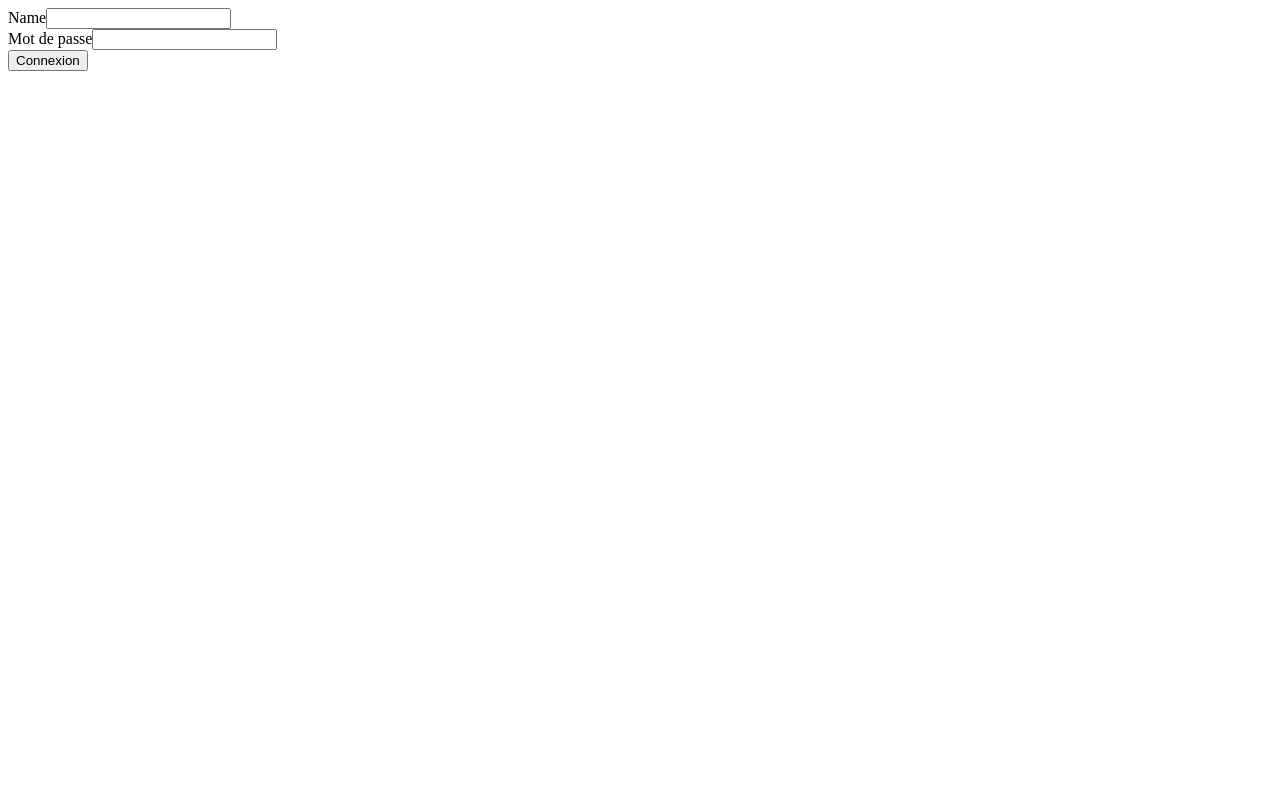
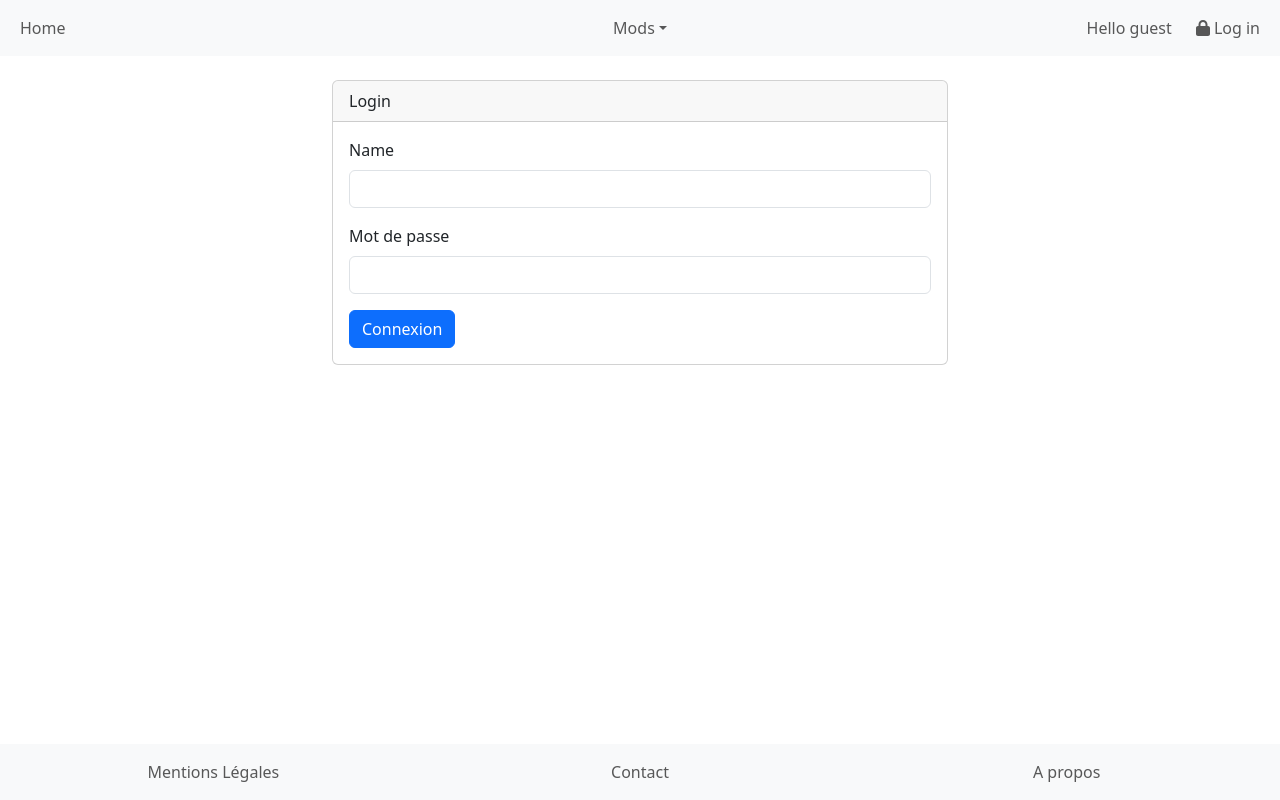
Before and after one commit to mohuynh/mods-app, a Next.js app: page /signin in a window 1280 px wide. Built offline with nearby package versions, Linux system fonts and the light colour scheme.

Commit message:
Finish login page

```diff
--- a/src/app/components/formModdersLogin.js
+++ b/src/app/components/formModdersLogin.js
@@ -2,40 +2,79 @@ import { useState } from "react";
 import { loginModder } from "../services/api";
 import { useRouter } from "next/router";
 
+import { Button, Card, Container, Form } from "react-bootstrap";
+import FooterUser from "./footerUser";
+import HeaderUser from "./headerUser";
+
+import "bootstrap/dist/css/bootstrap.min.css";
 
 export default function FormModderLogin() {
-      const [formDataModder, setFormDataModder] = useState([])
-      const router = useRouter()
+  const [formDataModder, setFormDataModder] = useState([]);
+  const router = useRouter();
 
-      const handleChange = (event) => {
-            const { name, value } = event.target
-            setFormDataModder((prevFormaDataModder) => ({ ...prevFormaDataModder, [name]: value }))
+  const handleChange = (event) => {
+    const { name, value } = event.target;
+    setFormDataModder((prevFormaDataModder) => ({
+      ...prevFormaDataModder,
+      [name]: value,
+    }));
+  };
+
+  const handleSubmit = (event) => {
+    event.preventDefault();
+    loginModder(formDataModder).then((result) => {
+      if (!result.hasOwnProperty("message")) {
+        alert("You're connected");
+        localStorage.setItem("jwt-token", result);
+        router.push("/");
+      } else {
+        alert(result["message"]);
       }
+    });
+  };
 
-      const handleSubmit = (event) => {
-            event.preventDefault()
-            loginModder(formDataModder).then((result) => {
-                  if (!result.hasOwnProperty('message')) {
-                        alert("You're connected")
-                        localStorage.setItem("jwt-token", result)
-                        router.push("/")
-                  } else {
-                        alert("Connection error")
-                  }
-            })
-      }
-
-      return <form onSubmit={handleSubmit}>
-            <div>
-                  <label htmlFor="name">Name</label>
-                  <input type="text" id="name" name="name" value={formDataModder.name} onChange={handleChange} />
-            </div>
-            <div>
-                  <label htmlFor="mdp">Mot de passe</label>
-                  <input type="text" id="mdp" name="mdp" value={formDataModder.mdp} onChange={handleChange} />
-            </div>
-            <div>
-                  <button type="submit">Connexion</button>
-            </div>
-      </form>
+  return (
+    <>
+      <header>
+        <HeaderUser />
+      </header>
+      <main>
+        <Container className="mt-4 w-50">
+          <Card>
+            <Card.Header>Login</Card.Header>
+            <Card.Body>
+              <Form onSubmit={handleSubmit}>
+                <Form.Group className="mb-3">
+                  <Form.Label htmlFor="name">Name</Form.Label>
+                  <Form.Control
+                    type="text"
+                    id="name"
+                    name="name"
+                    value={formDataModder.name}
+                    onChange={handleChange}
+                  />
+                </Form.Group>
+                <Form.Group className="mb-3">
+                  <Form.Label htmlFor="mdp">Mot de passe</Form.Label>
+                  <Form.Control
+                    type="password"
+                    id="mdp"
+                    name="mdp"
+                    value={formDataModder.mdp}
+                    onChange={handleChange}
+                  />
+                </Form.Group>
+                <div>
+                  <Button type="submit">Connexion</Button>
+                </div>
+              </Form>
+            </Card.Body>
+          </Card>
+        </Container>
+      </main>
+      <footer className="mt-5">
+        <FooterUser />
+      </footer>
+    </>
+  );
 }
```
